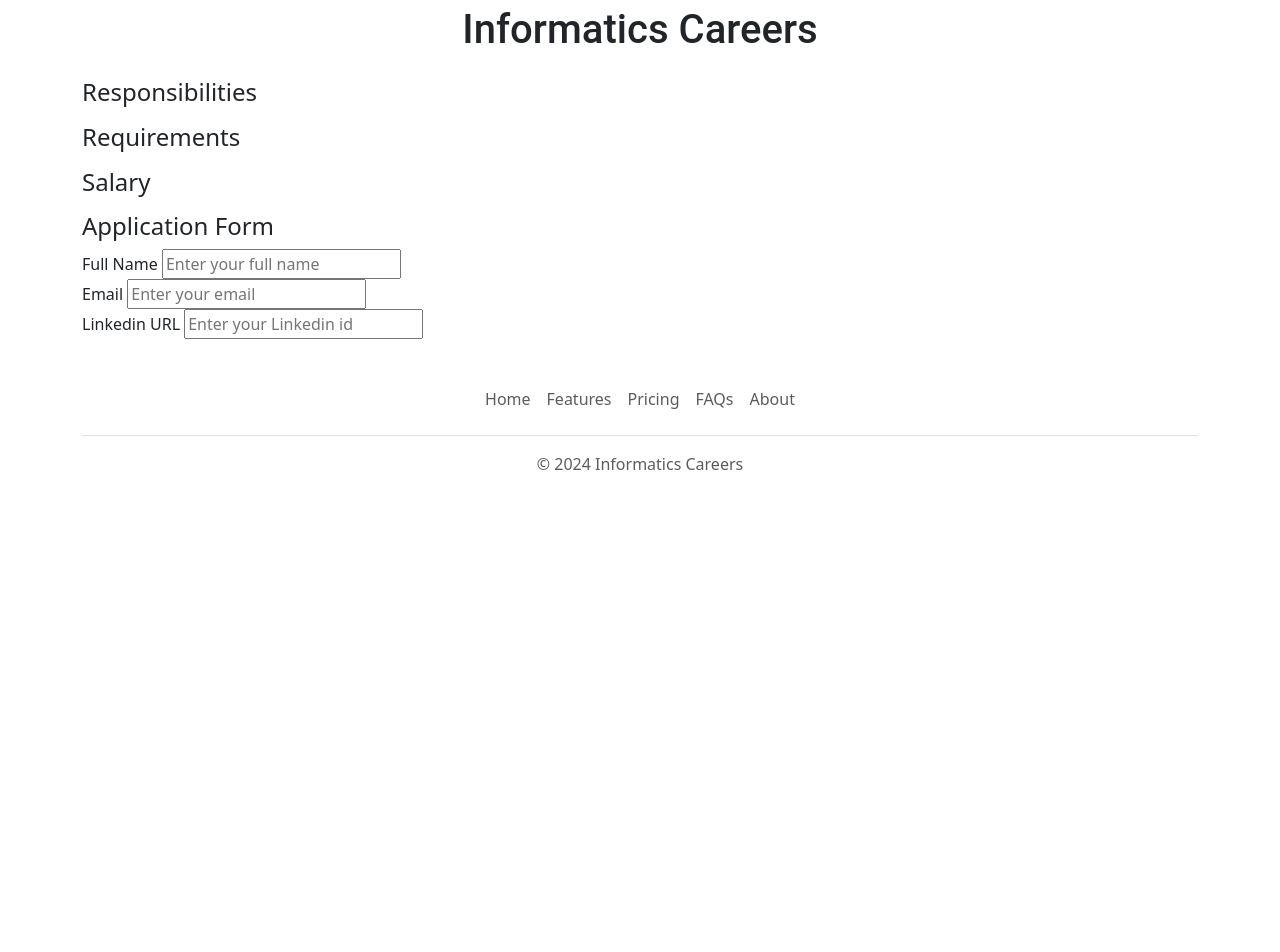
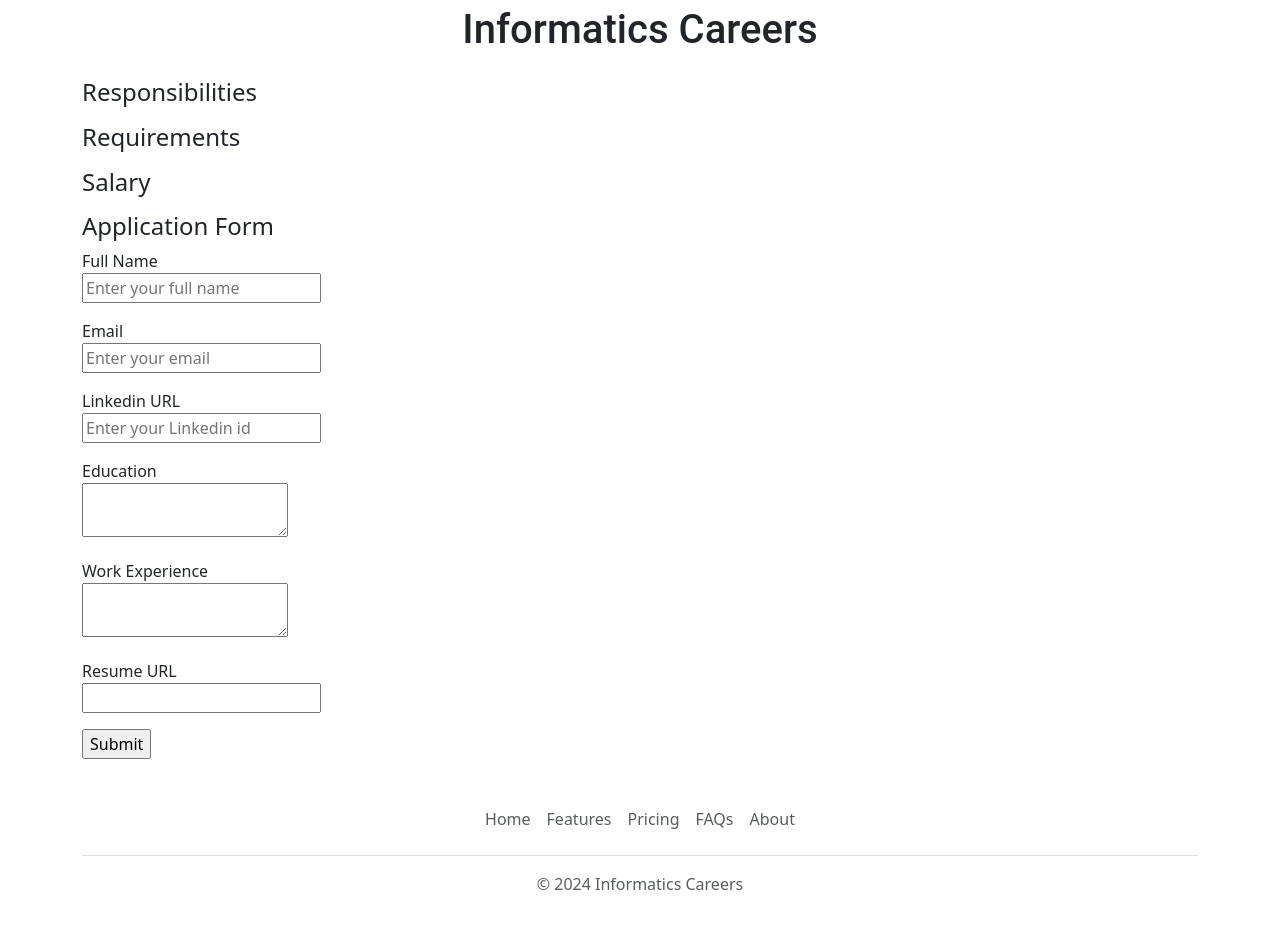
Before and after one commit to hafsatariq18/career-website, a Flask app: template templates/jobpage.html in a window 1280 px wide. Shown: the part 482-1434 px from the top of the page. Before the commit the page ends 952 px from the top, so only its background shows below. Run offline with Flask 3, Linux system fonts and the light colour scheme; the template is opened without the code that fills it, so the values that code supplies are empty.

Commit message:
Store application in database

```diff
--- a/app.py
+++ b/app.py
@@ -1,4 +1,4 @@
-from flask import Flask, render_template,jsonify
+from flask import Flask, render_template,jsonify,request
 from database import load_jobs_from_db,load_job_from_db
 
 
@@ -24,6 +24,12 @@ def show_job(id):
       return "Not Found",404
    return render_template('jobpage.html',job=job)
 
+@app.route("/job/<int:id>/apply" , methods=['POST'])
+def apply_to_job(id):
+    data = request.form.to_dict()
+    job=load_job_from_db(id)
+    return render_template('application_submitted.html',application=data,job=job)
+
 
 if __name__ ==  "__main__":
    app.run(host='0.0.0.0', port=8080 , debug=True)
--- a/templates/application_form.html
+++ b/templates/application_form.html
@@ -1,15 +1,28 @@
 <h4>Application Form</h4>
-<form>
-<div>
-<label>Full Name</label>
-<input type="text" name = "full_name" placeholder="Enter your full name">
+<form action="/job/{{ job.id }}/apply" method="post">
+<div class="mb-3">
+<label>Full Name</label><br>
+<input type="text" required name = "full_name" placeholder="Enter your full name">
 </div>
-<div>
-<label>Email</label>
-<input type="text" name = "email" placeholder="Enter your email">
+<div class="mb-3">
+<label>Email</label><br>
+<input type="email" required name = "email" placeholder="Enter your email">
 </div>
-<div>
-<label>Linkedin URL</label>
-<input type="text" name = "Linkedin" placeholder="Enter your Linkedin id">
-  </div>
+<div class="mb-3">
+<label>Linkedin URL</label><br>
+<input type="url" name = "Linkedin" placeholder="Enter your Linkedin id">
+</div>
+<div class="mb-3">
+<label>Education</label><br>
+<textarea name="Education"></textarea>
+</div>
+<div class="mb-3">
+<label>Work Experience</label><br>
+<textarea name="Work Experience"></textarea>
+</div>
+<div class="mb-3">
+<label>Resume URL</label><br>
+<input type="url" name = "Resume">
+</div>
+<input type ="submit">
 </form>
--- a/templates/banner.html
+++ b/templates/banner.html
@@ -7,4 +7,4 @@ margin-bottom:80px;
 }
 </style>
 
-<img class="img-fluid" id="banner" src="https://a63528e2-f7fd-4900-8acc-cc0c07d69552-00-33u3uu1t0q7ui.pike.replit.dev/static/main.jpg"height="80vh" width="120px">
+<img class="img-fluid" id="banner" src="../static/main.jpg" height="80vh" width="120px">
--- a/templates/jobitem.html
+++ b/templates/jobitem.html
@@ -1,6 +1,6 @@
 <div class="border-bottom row" style="margin-bottom:16px; padding-bottom:10px;">
 <div class="col-11">
-    <h4 style="color:rgb(120,120,120)"; "margin-bottom:4px;">{{ job['title'] }}</h4>
+    <h4 style="color:rgb(120,120,120)"; margin-bottom:4px;>{{ job['title'] }}</h4>
     <div>
       Location:{{job['location']}}
     </div>
--- a/templates/jobpage.html
+++ b/templates/jobpage.html
@@ -33,7 +33,6 @@
 <li>{{line}}</li>
 {% endfor %}
 </ol>
-<p>{{job.requirements}}</p>
 <h4>Salary</h4>
 <p>{{job.currency}}{{job.salary}}</p>
 {% include 'application_form.html' %}
```
Also changed, not shown: database.py (+12 -0 lines), templates/application_submitted.html (added, +41 -0 lines).
